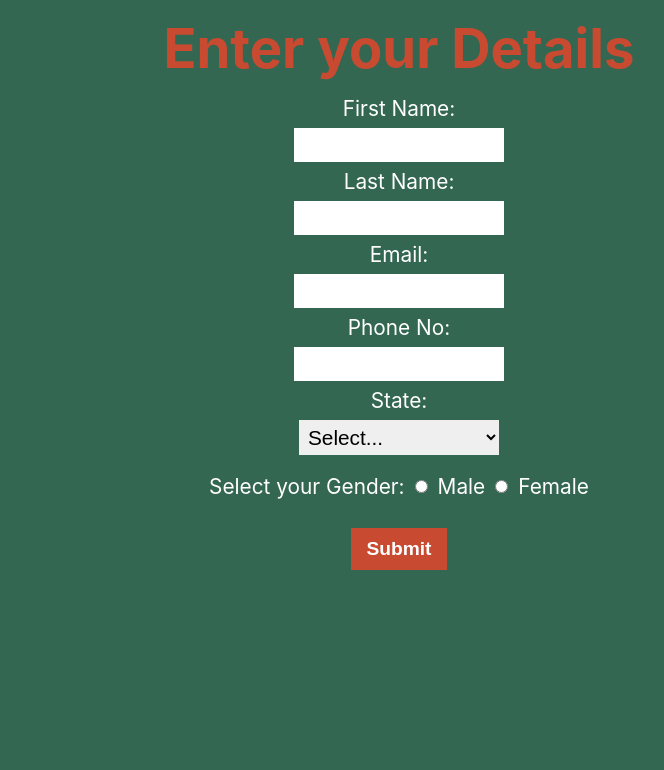
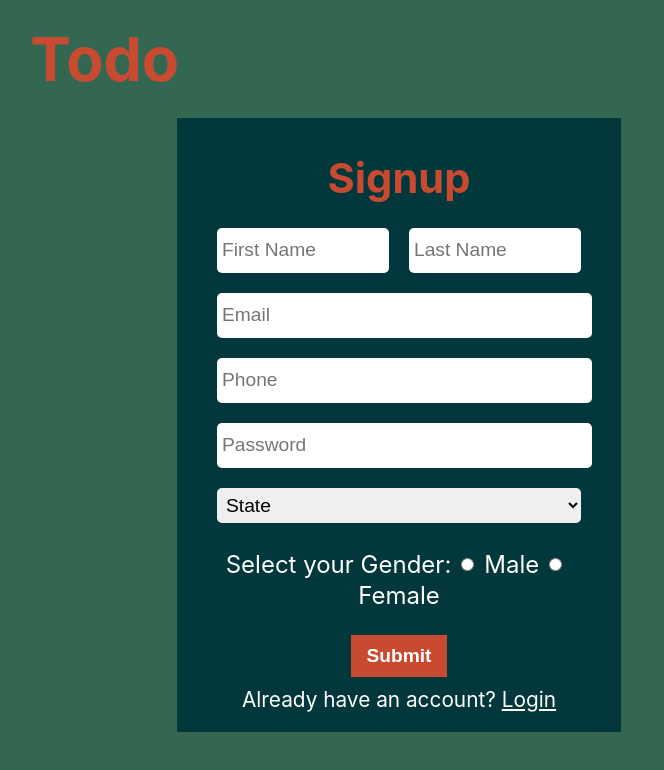
Before and after one commit to thelogeshwaran/Todo-App, a React (Create React App) app: page /signup in a window 1280 px wide. Shown: the top 770 px of the page, without its empty margins (241-905 px from the left). Built offline with nearby package versions, Linux system fonts and the light colour scheme; no server answers.

Commit message:
update react hook form

```diff
--- a/package.json
+++ b/package.json
@@ -3,6 +3,7 @@
   "version": "0.1.0",
   "private": true,
   "dependencies": {
+    "@hookform/resolvers": "^2.8.0",
     "@testing-library/jest-dom": "^5.14.1",
     "@testing-library/react": "^11.2.7",
     "@testing-library/user-event": "^12.8.3",
@@ -22,7 +23,8 @@
     "react-scripts": "4.0.3",
     "react-uid": "^2.3.1",
     "uuid": "^8.3.2",
-    "web-vitals": "^1.1.2"
+    "web-vitals": "^1.1.2",
+    "yup": "^0.32.9"
   },
   "scripts": {
     "start": "react-scripts start",
--- a/src/App.js
+++ b/src/App.js
@@ -1,20 +1,19 @@
 import "./App.css";
-// import { Route, Switch } from "react-router-dom";
-// import HomePage from "./Pages/HomePage/HomePage";
-// import DonePage from "./Pages/DonePage/DonePage";
-// import Navbar from './Components/Navbar/Navbar';
-// import DetailPage from "./Pages/DetailPage/DetailPage";
-// import Signup from "./Pages/AuthPage/Signup";
-// import Login from "./Pages/AuthPage/Login";
-// import PrivateRoute from "./Components/PrivateRoute/PrivateRoute";
+import { Route, Switch } from "react-router-dom";
+import HomePage from "./Pages/HomePage/HomePage";
+import DonePage from "./Pages/DonePage/DonePage";
+import Navbar from './Components/Navbar/Navbar';
+import DetailPage from "./Pages/DetailPage/DetailPage";
+import Signup from "./Pages/AuthPage/Signup";
+import Login from "./Pages/AuthPage/Login";
+import PrivateRoute from "./Components/PrivateRoute/PrivateRoute";
 import { observer } from "mobx-react-lite";
-import ReactForm from "./Components/ReactForm/ReactForm";
 
 
 function App() {
   return (
     <div className="App">
-      {/* <Navbar/>
+      <Navbar/>
       <Switch>
         <PrivateRoute exact path="/" component={HomePage}/>
         <PrivateRoute path="/done" component={DonePage}/>
@@ -22,8 +21,7 @@ function App() {
         <Route path="/login" component={Login}/>
         <Route path="/signup" component={Signup}/>
 
-      </Switch> */}
-      <ReactForm/>
+      </Switch>
     </div>
   );
 }
--- a/src/Components/ReactForm/ReactForm.js
+++ /dev/null
@@ -1,110 +0,0 @@
-import React from "react";
-import { useForm } from "react-hook-form";
-import Button from "../Button/Button";
-import styles from "./ReactForm.module.css";
-
-function ReactForm() {
-  const {
-    register,
-    handleSubmit,
-    formState: { errors },
-  } = useForm();
-
-  const onSubmit = (data) => console.log(data);
-
-  return (
-    <div className={styles.Form}>
-      <div className={styles.heading}>
-        <h1>Enter your Details</h1>
-      </div>
-
-      <form onSubmit={handleSubmit(onSubmit)}>
-        <label htmlFor="firstName">First Name:</label>
-        <input
-          className={styles.inputForm}
-          type="text"
-          id="firstName"
-          {...register("First name")}
-        ></input>
-
-        <label htmlFor="lastName">Last Name:</label>
-        <input
-          className={styles.inputForm}
-          type="text"
-          id="lastName"
-          {...register("Last name")}
-        ></input>
-
-        <label htmlFor="email">Email:</label>
-        <input
-          className={styles.inputForm}
-          type="text"
-          id="email"
-          {...register("Email", { required: true, pattern: /^\S+@\S+$/i })}
-        ></input>
-        {errors.Email && (
-          <p className={styles.errorInfo}>Enter a valid Email</p>
-        )}
-
-        <label htmlFor="phone">Phone No:</label>
-        <input
-          className={styles.inputForm}
-          type="text"
-          id="phone"
-          {...register("Phone", {
-            required: true,
-            minLength: 10,
-            maxLength: 12,
-          })}
-        ></input>
-        {errors.Phone && (
-          <p className={styles.errorInfo}>Enter a valid Phone No</p>
-        )}
-
-        <label htmlFor="state">State: </label>
-        <select
-          id="state"
-          className={styles.inputForm}
-          {...register("State", { required: true })}
-        >
-          <option value="">Select...</option>
-          <option value="Arunachal Pradesh">Arunachal Pradesh</option>
-          <option value="Assam">Assam</option>
-          <option value="Bihar">Bihar</option>
-          <option value="Goa">Goa</option>
-        </select>
-        {errors.State && (
-          <p className={styles.errorInfo}>Select a valid option</p>
-        )}
-
-        <div className={styles.radioSelect}>
-          <p>Select your Gender: </p>
-          <input
-            className={styles.radioButtons}
-            {...register("Gender", { required: true })}
-            type="radio"
-            value="Male"
-            id="male"
-          />
-          <label htmlFor="male">Male </label>
-
-          <input
-            className={styles.radioButtons}
-            {...register("Gender", { required: true })}
-            type="radio"
-            value="Female"
-            id="female"
-          />
-          <label htmlFor="female">Female </label>
-        </div>
-        {errors.Gender && (
-          <p className={styles.errorInfo}>Select a valid option</p>
-        )}
-
-        <Button content="Submit" />
-      </form>
-    </div>
-  );
-}
-
-export default ReactForm;
--- a/src/Components/ReactForm/ReactForm.module.css
+++ /dev/null
@@ -1,28 +0,0 @@
-.Form {
-  font-size: 1.3rem;
-}
-.inputForm {
-  padding: 5px;
-  width: 200px;
-  font-size: 1.3rem;
-  display: block;
-  margin: 7px auto;
-}
-.errorInfo{
-  color: red
-}
-.heading{
-  font-size: 1.7rem;
-  padding: 15px;
-  color: #c84b31;
-}
-.radioSelect{
-  display: flex;
-  flex-wrap: wrap;
-  justify-content: center;
-  align-items: center;
-  margin: 15px;
-}
-.radioButtons{
-  margin: 10px;
-}
--- a/src/Pages/AuthPage/Login.js
+++ b/src/Pages/AuthPage/Login.js
@@ -2,48 +2,53 @@ import React, { useRef, useState } from "react";
 import "./Signup.css";
 import Button from "../../Components/Button/Button";
 import { useAuthProvider } from "../../Context/AuthProvider";
-import { Link, useHistory } from "react-router-dom";
+import { Link } from "react-router-dom";
 
 function Login() {
   const emailRef = useRef();
   const passwordRef = useRef();
   const [loading, setLoading] = useState(false);
   const { login } = useAuthProvider();
-  let history = useHistory();
 
   async function handleSignUp(e) {
     e.preventDefault();
     try {
       setLoading(true);
       await login(emailRef.current.value, passwordRef.current.value);
-      history.push("/");
     } catch {
       setLoading(false);
       alert("Failed to connect");
     }
   }
   return (
-    <div className="signup">
+    <div className="Form">
       <form className="form-signup" onSubmit={(event) => handleSignUp(event)}>
-        <div className="signup__header">
+        <div className="signupHeading">
           <h1>Welcome Back!</h1>
         </div>
-        <div className="signup-block">
-          <label htmlFor="signup-email">E-mail</label>
-          <input id="signup-email" type="email" ref={emailRef} required></input>
-        </div>
-        <div className="signup-block">
-          <label htmlFor="signup-password">Password</label>
+
         <input
+          className="inputForm"
+          type="email"
+          placeholder="Email"
+          ref={emailRef}
+          required
+        ></input>
+
+        <input
+          placeholder="Password"
+          className="inputForm"
           id="signup-password"
           type="password"
           ref={passwordRef}
           required
         ></input>
-        </div>
         <Button content="Login" disabled={loading}></Button>
         <div>
-          Don't have an account? <Link to="/signup">Signup</Link>
+          Don't have an account?{" "}
+          <Link className="signupLink" to="/signup">
+            Signup
+          </Link>
         </div>
       </form>
     </div>
--- a/src/Pages/AuthPage/Signup.css
+++ b/src/Pages/AuthPage/Signup.css
@@ -1,34 +1,47 @@
-.signup {
+.Form {
+  font-size: 1.3rem;
+  width: 30%;
+  margin: auto;
+  padding: 20px 30px;
   display: flex;
+  flex-direction: column;
+  background-color: #02383c;
+}
+.inputForm {
+  padding: 5px;
+  width: 95%;
+  height: 35px;
+  font-size: 1.2rem;
+  margin: 10px;
+  border-radius: 5px;
+  padding: 5px;
+}
+
+.field {
+  display: flex;
+  align-items: center;
+}
+.errorInfo {
+  color: red;
+  font-size: 1.3rem;
+}
+.signupHeading {
+  font-size: 1.3rem;
+  padding: 15px;
+  color: #c84b31;
+}
+.radioSelect {
+  display: flex;
+  flex-wrap: wrap;
   justify-content: center;
+  align-items: center;
+  margin: 15px;
   font-size: 1.5rem;
 }
-.form-signup {
-  height: 400px;
-  border: 2px solid red;
-  width: 30%;
+.radioButtons {
+  margin: 10px;
 }
 
-.signup__header {
-  margin: 20px;
+.signupLink {
+  color: white;
 }
-.signup-block > input {
-  height: 30px;
-  margin: 10px;
-  font-size: 1.2rem;
-  width: 270px;
-}
-.info {
-  margin: 10px;
-}
-.signup-block {
-  font-weight: 600;
-}
-
-@media only screen and (max-width: 600px) {
-  .form-signup {
-    width: 100vw;
-    height: auto;
-    padding: 10px;
-  }
-}
--- a/src/Pages/AuthPage/Signup.js
+++ b/src/Pages/AuthPage/Signup.js
@@ -1,64 +1,132 @@
-import React, { useRef, useState } from "react";
+import React, { useState } from "react";
 import "./Signup.css";
 import Button from "../../Components/Button/Button";
 import { useAuthProvider } from "../../Context/AuthProvider";
-import { Link, useHistory } from "react-router-dom";
+import { Link } from "react-router-dom";
+import { useForm } from "react-hook-form";
+import { yupResolver } from "@hookform/resolvers/yup";
+import * as yup from "yup";
 
 function Signup() {
-  const emailRef = useRef();
-  const passwordRef = useRef();
-  const confirmPasswordRef = useRef();
   const [loading, setLoading] = useState(false);
-  let history = useHistory();
+
+  const schema = yup.object().shape({
+    FirstName: yup.string().min(5).max(20).required(),
+    LastName: yup.string().max(20).required(),
+    Email: yup.string().required(),
+    Password: yup.string().min(8).max(32).required(),
+    Phone: yup.string().min(10).max(12).required(),
+    State: yup.string().required(),
+    Gender: yup.string().required(),
+  });
+
+  const {
+    register,
+    handleSubmit,
+    formState: { errors },
+    reset,
+  } = useForm({ resolver: yupResolver(schema) });
+
+  const onSubmit = async (data) => {
+    setLoading(true);
+    await signup(data);
+    reset();
+  };
 
   const { signup } = useAuthProvider();
 
-  async function handleSignUp(e) {
-    e.preventDefault();
-    if (passwordRef.current.value !== confirmPasswordRef.current.value) {
-      alert("Passwords do not match!");
-      return;
-    }
-    try {
-      setLoading(true);
-      await signup(emailRef.current.value, passwordRef.current.value);
-      history.push("/");
-    } catch {
-      setLoading(false);
-      alert("Failed to connect");
-    }
-  }
   return (
-    <div className="signup">
-      <form className="form-signup" onSubmit={(event) => handleSignUp(event)}>
-        <div className="signup__header">
-          <h1>Create New Account</h1>
-        </div>
-        <div className="signup-block">
-          <label htmlFor="signup-email">E-mail</label>
-          <input id="signup-email" type="email" ref={emailRef} required></input>
-        </div>
-        <div className="signup-block">
-          <label htmlFor="signup-password">Password</label>
+    <div className="Form">
+      <div className="signupHeading">
+        <h1>Signup</h1>
+      </div>
+
+      <form onSubmit={handleSubmit(onSubmit)}>
+        <div className="field">
           <input
-            id="signup-password"
-            type="password"
-            ref={passwordRef}
-            required
+            className="inputForm"
+            type="text"
+            placeholder="First Name"
+            {...register("FirstName")}
+          ></input>
+
+          <input
+            className="inputForm"
+            type="text"
+            placeholder="Last Name"
+            {...register("LastName")}
           ></input>
         </div>
-        <div className="signup-block">
-          <label htmlFor="confirm-password">Re-Enter Password</label>
+        <p className="errorInfo">{errors.FirstName?.message}</p>
+        <p className="errorInfo">{errors.LastName?.message}</p>
+
+        <input
+          className="inputForm"
+          type="email"
+          id="email"
+          placeholder="Email"
+          {...register("Email")}
+        ></input>
+        <p className="errorInfo">{errors.Email?.message}</p>
+
+        <input
+          className="inputForm"
+          type="text"
+          id="phone"
+          placeholder="Phone"
+          {...register("Phone")}
+        ></input>
+        <p className="errorInfo">{errors.Phone?.message}</p>
+
+        <input
+          className="inputForm"
+          type="password"
+          placeholder="Password"
+          {...register("Password")}
+        ></input>
+        {errors.Password && (
+          <p className="errorInfo">{errors.Password.message}</p>
+        )}
+
+        <div className="field">
+          <select id="state" className="inputForm" {...register("State")}>
+            <option value="">State</option>
+            <option value="Arunachal Pradesh">Arunachal Pradesh</option>
+            <option value="Assam">Assam</option>
+            <option value="Bihar">Bihar</option>
+            <option value="Goa">Goa</option>
+          </select>
+        </div>
+        <p className="errorInfo">{errors.State?.message}</p>
+
+        <div className="radioSelect">
+          <p>Select your Gender: </p>
           <input
-            id="confirm-password"
-            type="password"
-            ref={confirmPasswordRef}
-            required
-          ></input>
+            className="radioButtons"
+            {...register("Gender")}
+            type="radio"
+            value="Male"
+            id="male"
+          />
+          <label htmlFor="male">Male </label>
+
+          <input
+            className="radioButtons"
+            {...register("Gender")}
+            type="radio"
+            value="Female"
+            id="female"
+          />
+          <label htmlFor="female">Female </label>
         </div>
-        <Button content="Signup" disabled={loading}></Button>
+        <p className="errorInfo">{errors.Gender ? "This is required" : ""}</p>
+
+        <Button content="Submit" disabled={loading} />
         <div className="info">
-          Already have an account? <Link to="/login">Login</Link>
+          Already have an account?{" "}
+          <Link className="signupLink" to="/login">
+            Login
+          </Link>
         </div>
       </form>
     </div>
```
Also changed, not shown: src/Context/AuthProvider.js (+27 -14 lines), 1 other file (tests, documents, lock files or other folders). Lines whose indentation alone changed are shown as unchanged.
